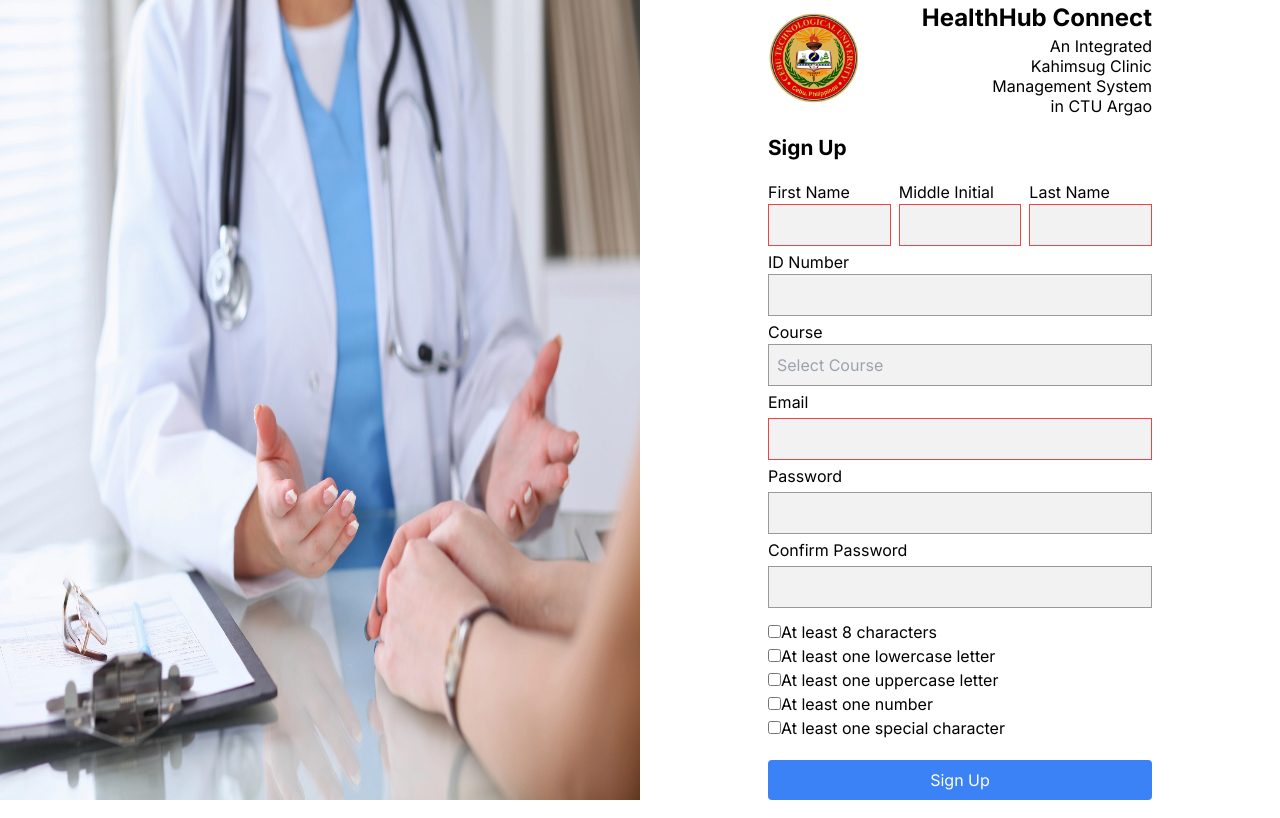
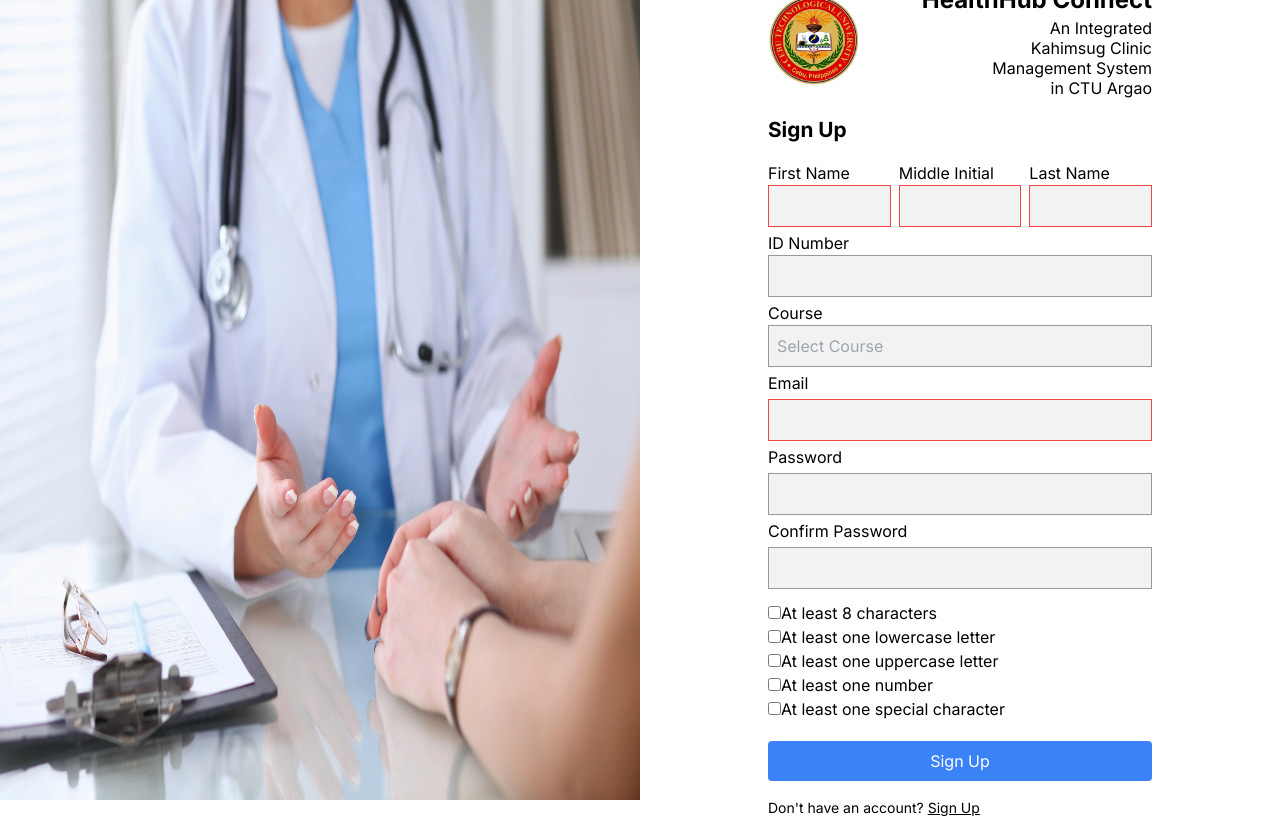
Before and after one commit to sherwinromano/capstone-project, a React (Vite) app in the folder client/: page /auth/sign-up in a window 1280 px wide. Built offline with nearby package versions, Linux system fonts and the light colour scheme.

Commit message:
Update SignUp.jsx

```diff
--- a/client/src/pages/Authentication/SignUp.jsx
+++ b/client/src/pages/Authentication/SignUp.jsx
@@ -305,6 +305,12 @@ const SignUp = () => {
           </div>
         </div>
       )}
+      <p className="text-[14px]">
+        Don't have an account?{" "}
+        <Link className="underline" to="/auth/sign-up">
+          Sign Up
+        </Link>
+      </p>
     </div>
   );
 };
```
